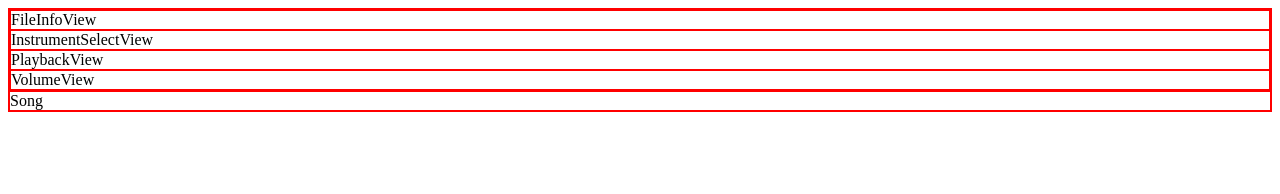
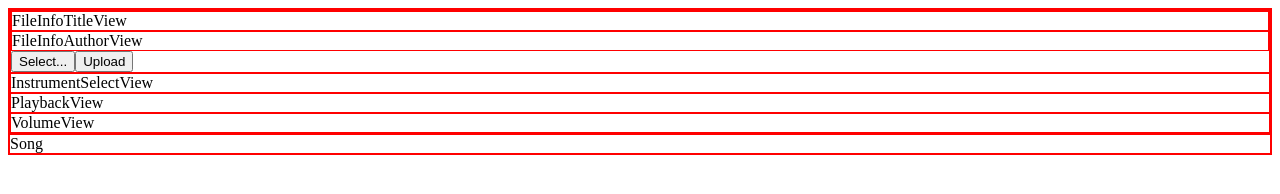
Before and after one commit to BusFactor1Inc/chordtutor, a website: page client/dev.html in a window 1280 px wide. Drawn offline with Linux system fonts and the light colour scheme.

Commit message:
Checkpoint.

```diff
--- a/client/app-view.js
+++ b/client/app-view.js
@@ -10,6 +10,7 @@ var AppView = View({
             this.controls().$el,
             this.song().$el
         ];
+        // TODO: set title
         this.$el.html(html);
     }
 });
--- a/client/style.css
+++ b/client/style.css
@@ -2,11 +2,17 @@ div {
     border: solid 1px red;
 }
 
-ControlsView {
+.Button {
 }
 
-SongView {
+.Select {
 }
 
-AppView {
+.ControlsView {
 }
+
+.SongView {
+}
+
+.AppView {
+}
--- a/client/transport-view.js
+++ b/client/transport-view.js
@@ -1,8 +1,53 @@
+var FileInfoTitleView = View({
+    type: 'FileInfoTitleView',
+    render: function () {
+        return this.$el.html('FileInfoTitleView');
+    }
+});
+
+var FileInfoAuthorView = View({
+    type: 'FileInfoAuthorView',
+    render: function () {
+        return this.$el.html('FileInfoAuthorView');
+    }
+});
+
+var FileInfoSelectView = View({
+    type: 'FileInfoUploadView',
+    tagName: "input type='button' value='Select...'",
+    className: 'Button',
+});
+
+var FileInfoUploadView = View({
+    type: 'FileInfoUploadView',
+    tagName: "input type='button' value='Upload'",
+    className: 'Button',
+});
+
 var FileInfoView = View({
     type: 'FileInfoView',
+    model: 'song',
+    init: function (model) {
+        this.create('title', new FileInfoTitleView(this.song));
+        this.create('author', new FileInfoAuthorView(this.song));
+        this.create('select', new FileInfoSelectView(this.song));
+        this.create('upload', new FileInfoUploadView(this.song));
+    },
     render: function () {
-        return this.$el.html('FileInfoView');
+        var html = [
+            this.title().$el,
+            this.author().$el,
+            this.select().$el,
+            this.upload().$el
+        ];
+
+        return this.$el.html(html);
     }
+});
+
+var InstrumentSelectDropdownView = View({
+    type: 'DropDown',
+
 });
 
 var InstrumentSelectView = View({
```
